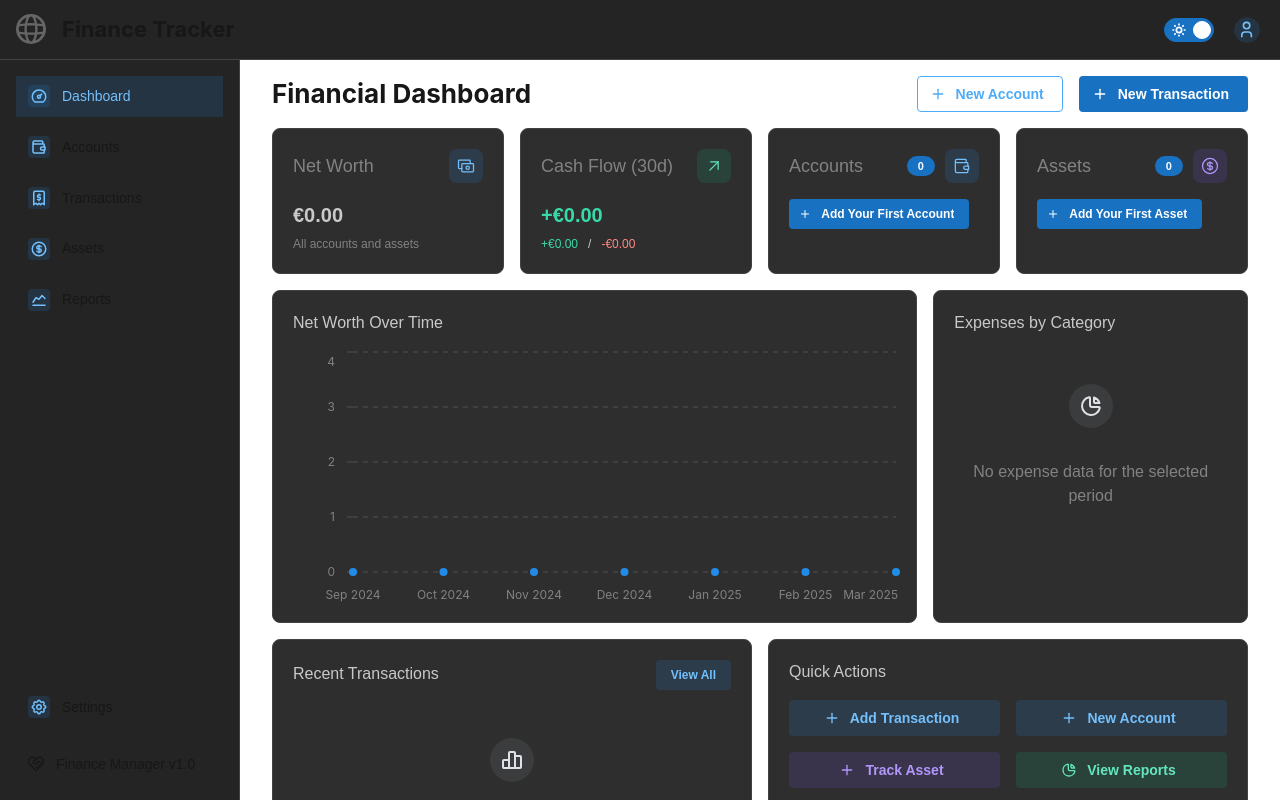
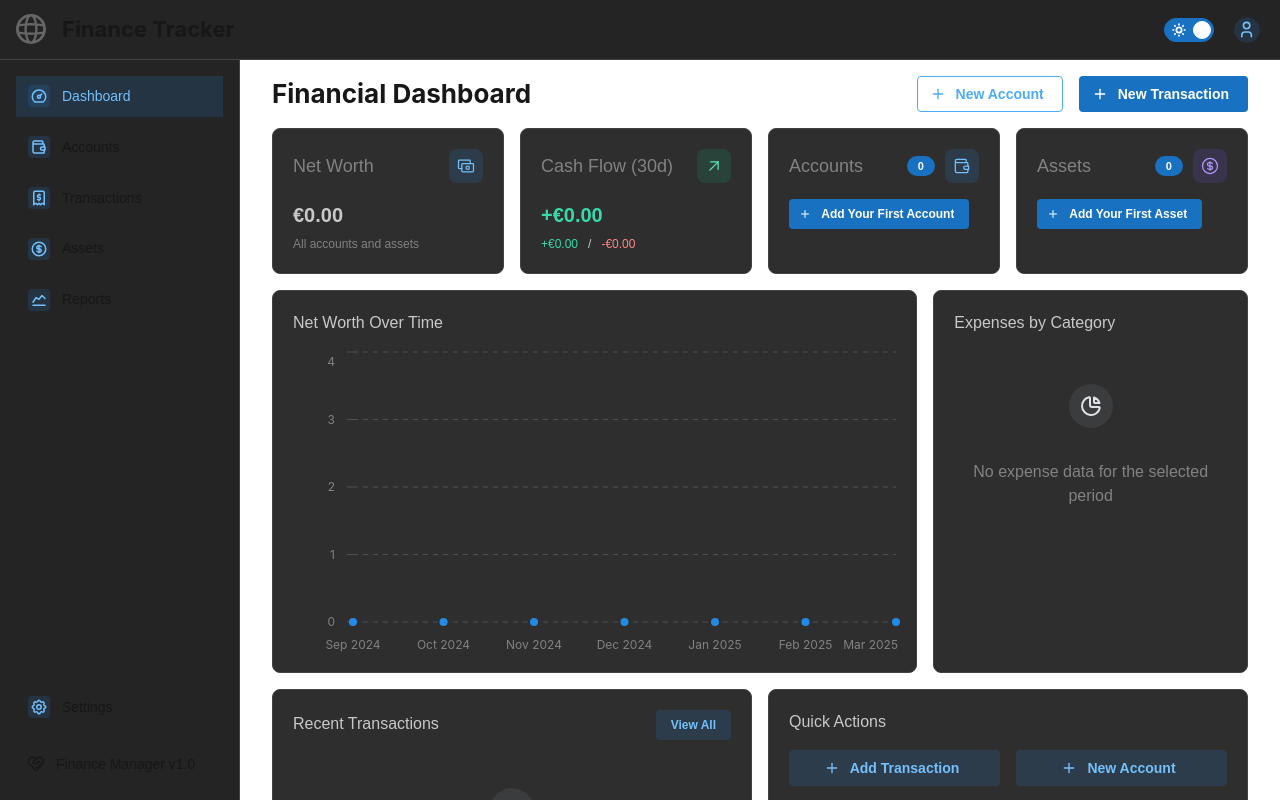
Before and after one commit to Pierre-Demessence/Finance, a Next.js app: page / in a window 1280 px wide. Shown: the top 800 px of the page. Built offline with nearby package versions, Linux system fonts and the light colour scheme.

Commit message:
Smol fix

```diff
--- a/src/app/page.tsx
+++ b/src/app/page.tsx
@@ -240,7 +240,7 @@ export default function Dashboard() {
           <Card withBorder padding="lg" radius="md">
             <Text fw={500} mb="md">Net Worth Over Time</Text>
             <AreaChart
-              h={250}
+              h={300}
               data={netWorthData}
               dataKey="date"
               series={[{ name: 'value', color: 'blue.6' }]}
```
